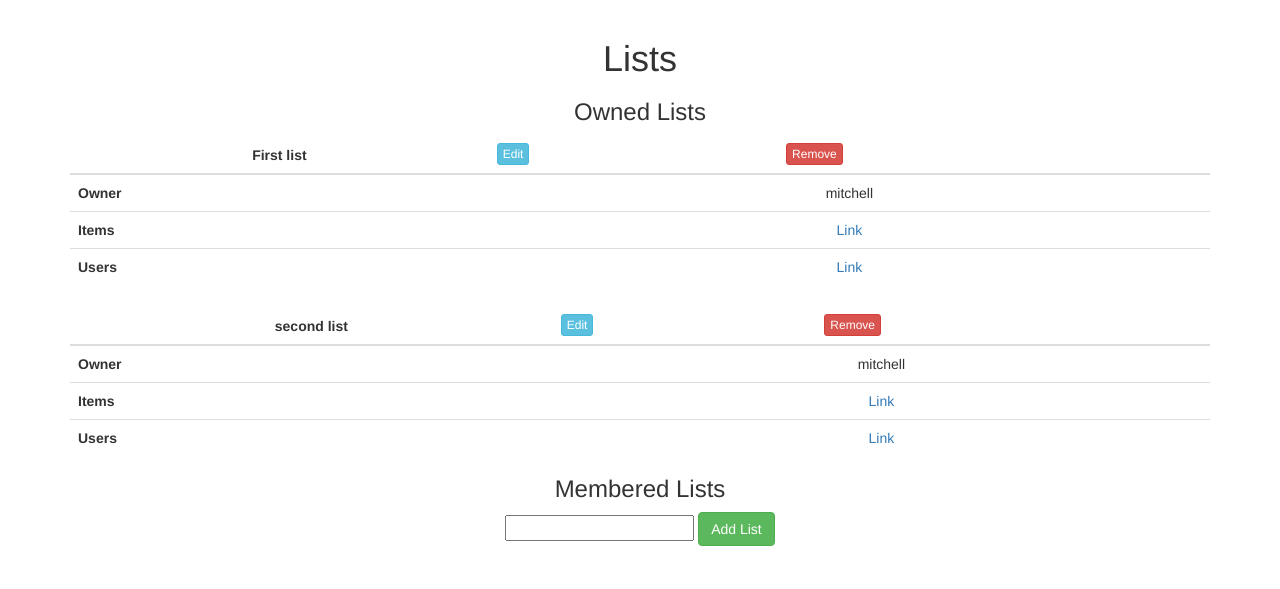
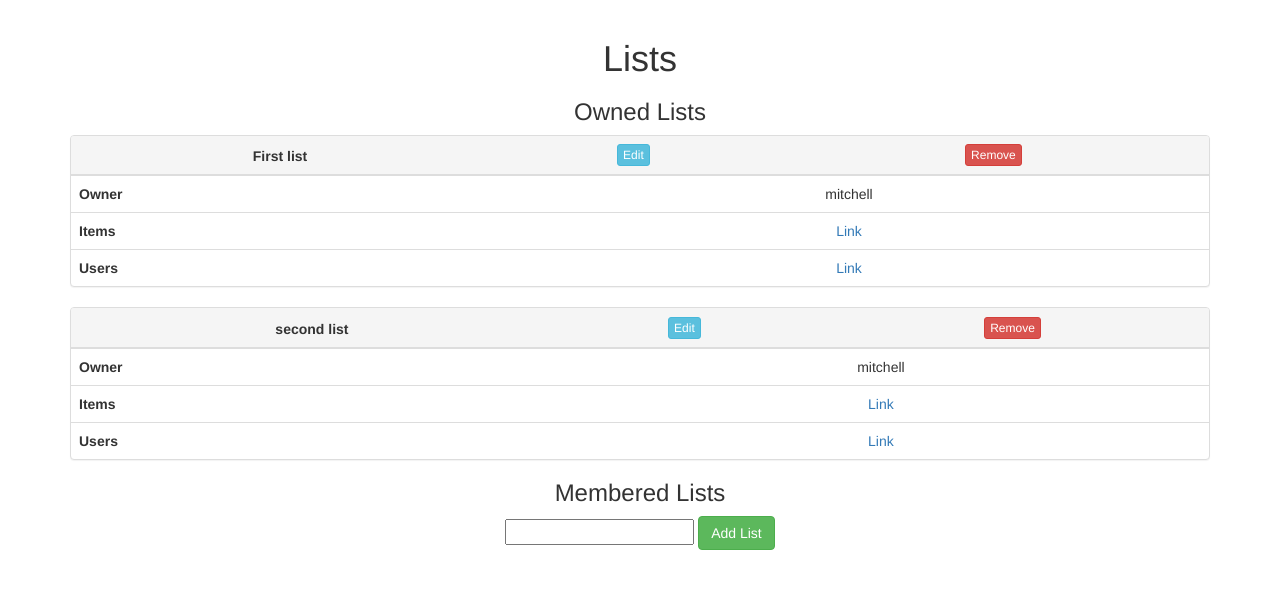
Before and after one commit to mitchellnau/android-ibuy, a Django app: page /lists/ in a window 1280 px wide. Shown: the part 51-640 px from the top of the page. Run offline with Django 3.2, Linux system fonts and the light colour scheme; a user stored in the database is signed in; data comes from the database, SQL or seed files in the repository; some libraries are stand-ins or nearby versions.

Commit message:
stylistic changes to how items/lists are displayed

```diff
--- a/Hewitt_M_Saunders_K_iBuy/iBuySite/iBuySite/templates/lists.htm
+++ b/Hewitt_M_Saunders_K_iBuy/iBuySite/iBuySite/templates/lists.htm
@@ -4,21 +4,19 @@
 {% block body %}
 <h3>Owned Lists</h3>
 {% for list in lists %}
-
-
-
+<div class="panel panel-default">
 <table class="table">
 <thead>
- <tr>
+ <tr class="active">
  <th colspan=2><center>{{list.title}}</center></th>
- <th><form id="form" action="../edit_list/{{list.id}}/" method="get">
+ <th><center><form id="form" action="../edit_list/{{list.id}}/" method="get">
             {% csrf_token %}
             <input class="btn btn-info btn-xs" type="submit" name="submit" value="Edit" />
-     </form></th>
- <th><form id="form" action="../remove_list/{{list.id}}/" method="post">
+     </form></center></th>
+ <th><center><form id="form" action="../remove_list/{{list.id}}/" method="post">
             {% csrf_token %}
             <input class="btn btn-danger btn-xs" type="submit" name="submit" value="Remove" />
-     </form></th>
+     </form></center></th>
 
  </tr>
 </thead>
@@ -37,6 +35,7 @@
  </tr>
 </tbody>
 </table>
+</div>
 {% endfor %}
 
 
@@ -45,12 +44,11 @@
 
 
 {% for object in membered_lists %}
+<div class="panel panel-default">
 <table class="table">
 <thead>
- <tr>
+ <tr class="active">
  <th colspan=2><center>{{object.list.title}}</center></th>
- <th></th>
- <th></th>
  </tr>
 </thead>
 <tbody>
@@ -64,11 +62,7 @@
 </tr>
 </tbody>
 </table>
-
-
-
-
-  <p>{{object.list.user}} </p>
+</div>
 {% endfor %}
 
 <form id="form" action="../add_list/" method="post">
```
Also changed, not shown: Hewitt_M_Saunders_K_iBuy/iBuySite/iBuySite/templates/items.htm (+4 -3 lines).
